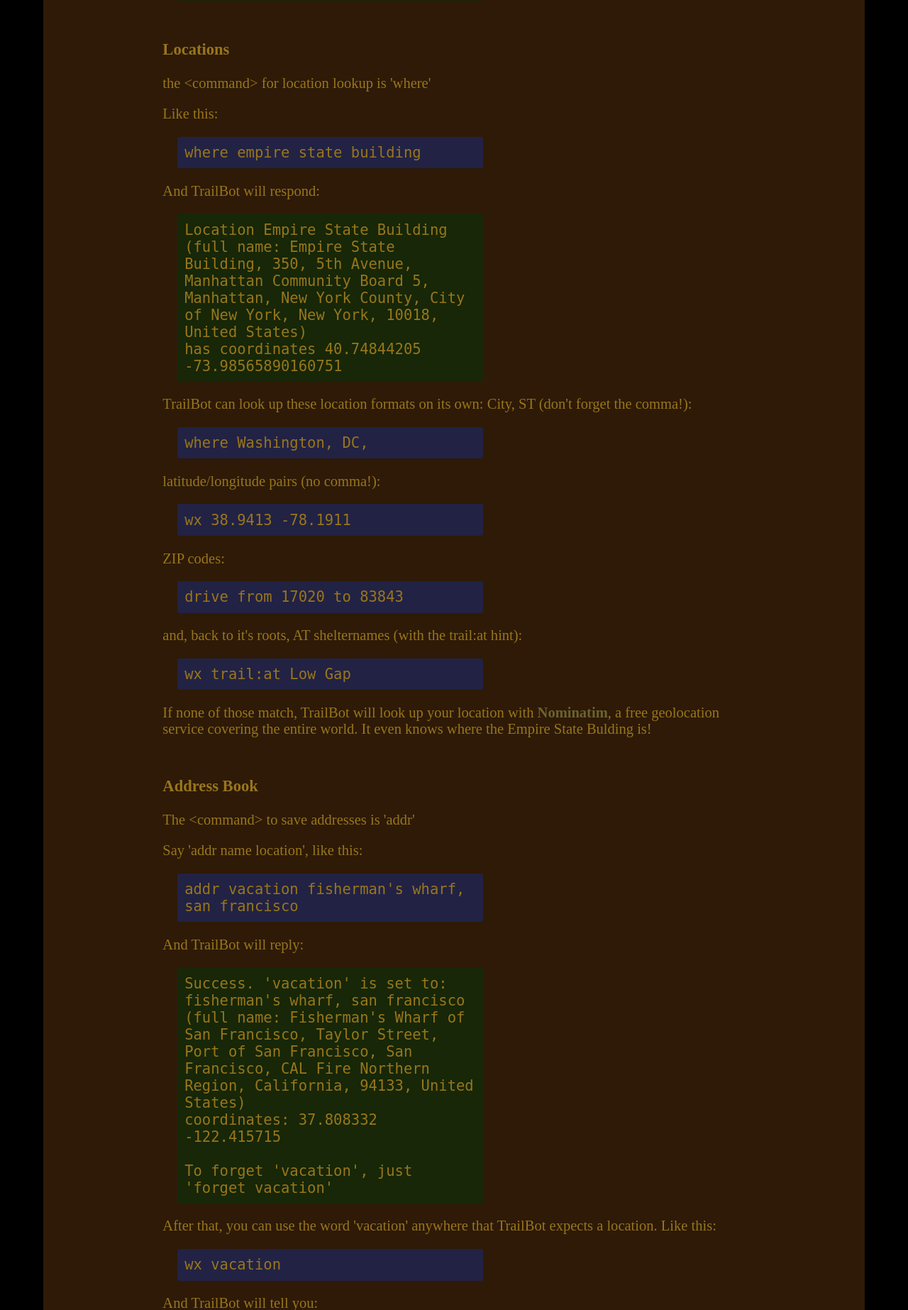
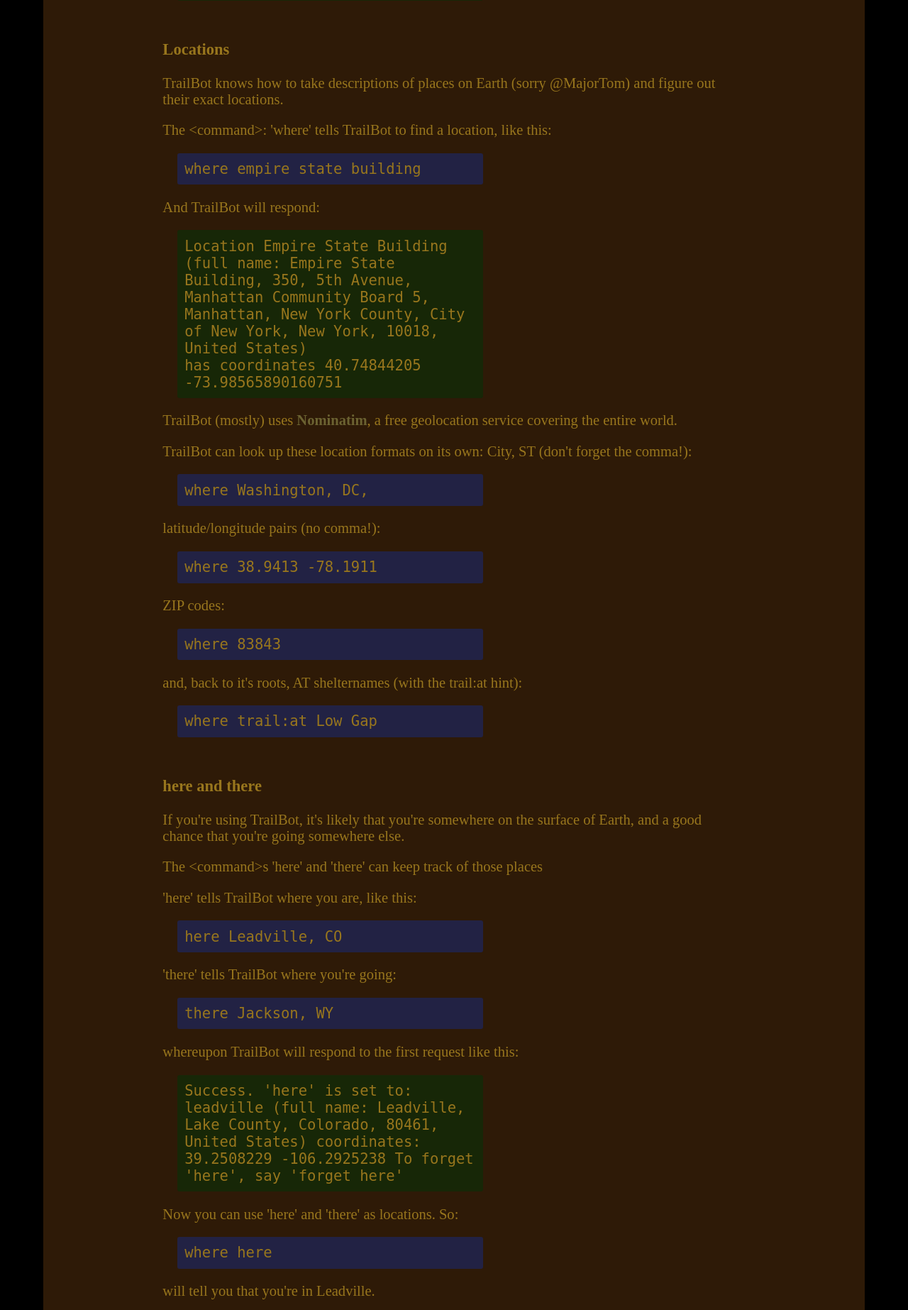
Before and after one commit to mglover/trailbot, a Flask app: page /trailbot in a window 1280 px wide. Shown: the part 1438-3284 px from the top of the page at 71% size. Run offline with Flask 3, Linux system fonts and the light colour scheme.

Commit message:
TB docs updates

```diff
--- a/templates/trailbot.html
+++ b/templates/trailbot.html
@@ -54,9 +54,11 @@ And TrailBot will send back detailed help for &lt;command&gt;.
 
 <h3 id="loc">Locations</h3>
 
-<p> the &lt;command&gt; for location lookup is 'where'
+<p> TrailBot knows how to take descriptions of places on Earth
+(sorry @MajorTom) and figure out their exact locations.
 
-<p> Like this:
+<p> The &lt;command&gt;: 'where' tells TrailBot to find a location,
+like this:
 
 <code>where empire state building</code>
 
@@ -70,25 +72,70 @@ And TrailBot will send back detailed help for &lt;command&gt;.
   <br>has coordinates 40.74844205 -73.98565890160751
 </code>
 
+<p>TrailBot (mostly) uses <a href="http://nominatim.org">Nominatim</a>, a free geolocation service covering the entire world.
+
 <p>TrailBot can look up these location formats on its own:
   City, ST (don't forget the comma!):
   <code>where Washington, DC,</code>
   latitude/longitude pairs (no comma!):
-  <code>wx 38.9413 -78.1911</code>
+  <code>where 38.9413 -78.1911</code>
   ZIP codes:
-  <code>drive from 17020 to 83843</code>
+  <code>where 83843</code>
   and, back to it's roots, AT shelternames (with the trail:at hint):
-  <code>wx trail:at Low Gap</code>
+  <code>where trail:at Low Gap</code>
 
-<p>If none of those match, TrailBot will look up your location
-with <a href="http://nominatim.org">Nominatim</a>, a free geolocation
-service covering the entire world. It even knows where the Empire State
-Bulding is!
+<h3> here and there</h3>
+
+<p>If you're using TrailBot, it's likely that you're somewhere on the
+surface of Earth, and a good chance that you're going somewhere else.
+
+<p>The &lt;command&gt;s 'here' and 'there' can keep track of those
+places
+
+<p>'here' tells TrailBot where you are, like this:
+
+<code>here Leadville, CO</code>
+
+<p>'there' tells TrailBot where you're going:
+
+<code>there Jackson, WY</code>
+
+<p>whereupon TrailBot will respond to the first request like this:
+<code class="b">
+Success. 'here' is set to: leadville (full name: Leadville, Lake
+County, Colorado, 80461, United States) coordinates: 39.2508229 -106.2925238 To forget 'here', say 'forget here'
+</code>
+
+<p>Now you can use 'here' and 'there' as locations.  So:
+
+<code>where here</code>
+
+will tell you that you're in Leadville.
+<p>Even better,<a href="#wx">weather reports</a> and <a
+href="#driving">driving directions</a>  will use 'here'
+and 'there' as you'd expect, so
+
+<code>wx</code>
+
+returns the weather for Leadville,
+
+<code>wx there</code>
+
+gives you the forecast in Jackson, and
+
+<code>drive</code>
+
+<p> tells you how to get there.
+
+<p> 'here' and 'there' are shortcuts for 'addr here' and 'addr there',
+and otherwise work just like any other saved address in your...
 
 
 <h3>Address Book</h3>
 
-<p>The &lt;command&gt; to save addresses is 'addr'
+<p>TrailBot can keep track of more than just here or there.
+
+<p>The &lt;command&gt; 'addr' can give a name to any location
 
 <p>Say 'addr name location', like this:
 
@@ -123,6 +170,60 @@ expects a location.  Like this:
   <br>Mon: Partly sunny, with a high near 59. Breezy, with a SW wind
     17-26 mph, with gusts as high as 32 mph.
   [...]
+</code>
+
+
+<h4>Shared Locations</h4>
+
+<p>The &lt;command&gt;s 'share' and 'unshare' let you control who else
+can see locations in your address book.  Locations are private unless
+you explicitly share them, like this:
+
+<code>share vacation with @GroundControl</code>
+
+and TrailBot says:
+
+<code class="b">Success. Shared vacation with @GroundControl</code>
+
+<p>@GroundControl can now ask:
+
+<code>where @MajorTom.vacation</code>
+
+and get back:
+
+<code class="b">
+Fisherman's Wharf, San Francisco (full name:
+Fisherman's Wharf of San
+Francisco, Taylor Street, Port of San Francisco, San Francisco, CAL
+Fire Northern Region, California, 94133, United States) coordinates: 37.808332 -122.415715
+</code>
+
+<p>You can share a location with as many users as you want, or you can
+share a location with everyone, like this:
+
+<code>share vacation</code>
+
+<p>To stop sharing, tell TrailBot:
+
+<code>unshare vacation</code>
+
+to stop sharing with everyone.
+
+<h4>Secret Menu: sharing 'here'</h4>
+
+<p> If @MajorTom tells TrailBot:
+
+<code>share here</code>
+
+<p> anyone can ask:
+
+<code>where @MajorTom</code>
+
+and TrailBot will tell them:
+
+<code class="b">
+Cape Canaveral (full name: Cape Canaveral, Brevard County, Florida,
+United States) coordinates: 28.45077 -80.52662
 </code>
 
 <h3 id="wx">Weather Reports</h2>
```
